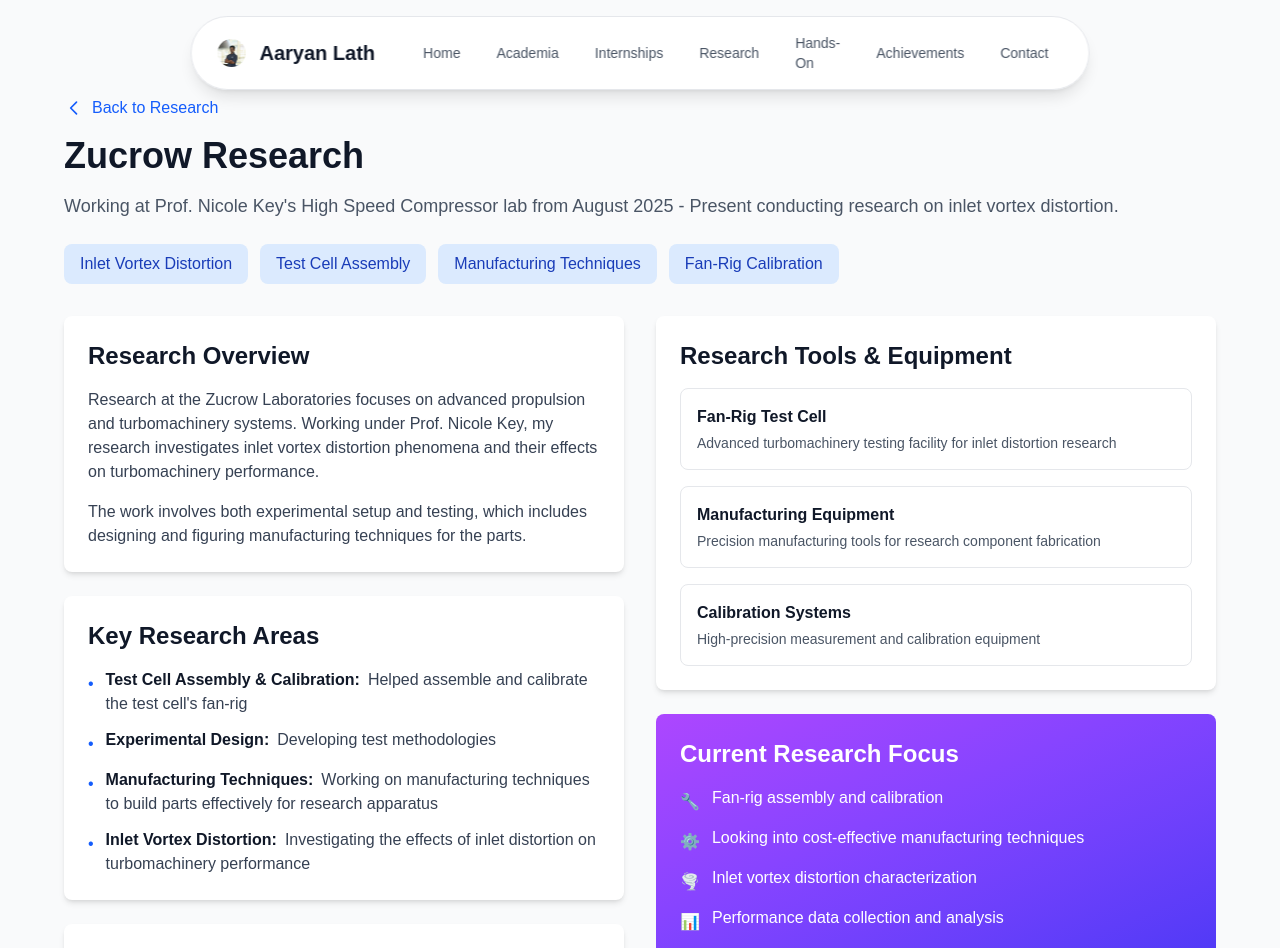
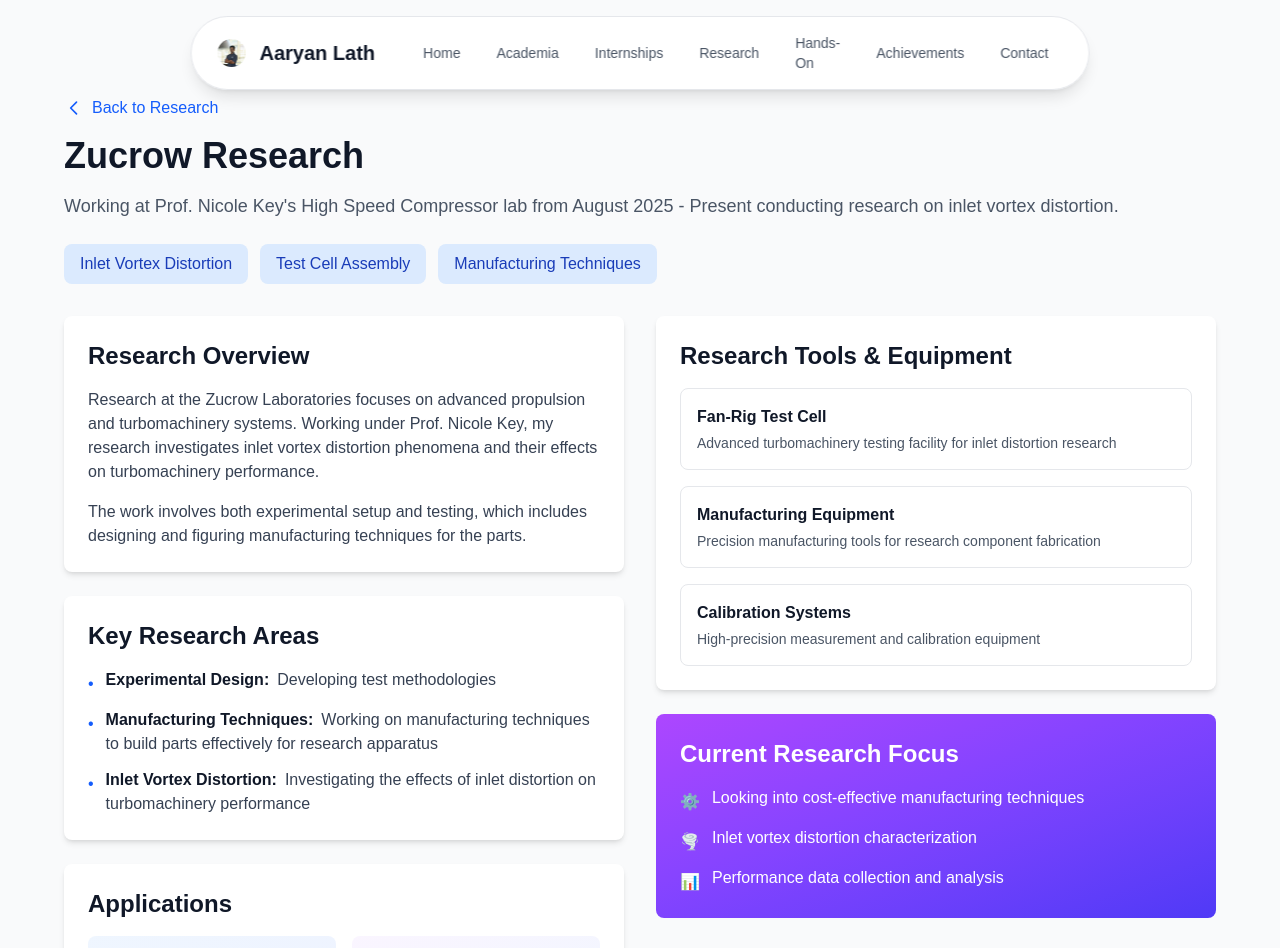
Before and after one commit to aaryan-lath/Personal-Website, a Next.js app: page /research/zucrow in a window 1280 px wide. Shown: the top 948 px of the page. Built offline with nearby package versions, Linux system fonts and the light colour scheme.

Commit message:
Finally Done

```diff
--- a/src/app/page.tsx
+++ b/src/app/page.tsx
@@ -634,7 +634,7 @@ export default function Home() {
               <div className="bg-white rounded-lg shadow-lg p-6">
                 <div className="flex flex-col sm:flex-row gap-4 justify-center mb-6">
                   <a
-                    href="/Aaryan-Lath_Resume.pdf"
+                    href="/Aaryan_Lath-Resume.pdf"
                     target="_blank"
                     rel="noopener noreferrer"
                     className="bg-blue-600 text-white px-6 py-3 rounded-lg font-medium hover:bg-blue-700 transition-colors inline-flex items-center justify-center"
@@ -645,7 +645,7 @@ export default function Home() {
                     Download Resume
                   </a>
                   <a
-                    href="/Aaryan-Lath_Resume.pdf"
+                    href="/Aaryan_Lath-Resume.pdf"
                     target="_blank"
                     rel="noopener noreferrer"
                     className="border-2 border-blue-600 text-blue-600 px-6 py-3 rounded-lg font-medium hover:bg-blue-50 transition-colors inline-flex items-center justify-center"
@@ -658,7 +658,7 @@ export default function Home() {
                 </div>
                 <div className="w-full h-[600px] border border-gray-300 rounded-lg overflow-hidden">
                   <iframe
-                    src="/Aaryan-Lath_Resume.pdf"
+                    src="/Aaryan_Lath-Resume.pdf"
                     className="w-full h-full"
                     title="Aaryan Lath Resume"
                   />
@@ -671,8 +671,8 @@ export default function Home() {
               <h3 className="text-2xl font-semibold text-gray-900 mb-6">Get In Touch</h3>
               <div className="bg-white rounded-lg shadow-lg p-8">
                 <p className="text-lg text-gray-600 mb-8 leading-relaxed">
-                  Interested in aerospace engineering collaboration or have questions about my work?
-                  I'd love to connect and discuss opportunities in aerospace innovation.
+                  Interested in hiring a dedicated, well-rounded professional whose ambitions never sleep?
+                  Have questions about my work or want to discuss opportunities? I'd love to connect.
                 </p>
 
                 <div className="space-y-4">
@@ -705,7 +705,7 @@ export default function Home() {
                       <span className="font-medium">Email:</span> aaryanlath05@gmail.com
                     </p>
                     <p>
-                      <span className="font-medium">Location:</span> West Lafayette, IN
+                      <span className="font-medium">Current Location:</span> West Lafayette, IN
                     </p>
                   </div>
                 </div>
--- a/src/app/research/zucrow/page.tsx
+++ b/src/app/research/zucrow/page.tsx
@@ -29,7 +29,6 @@ export default function ZucrowResearchPage() {
               <span className="px-4 py-2 bg-blue-100 text-blue-800 font-medium rounded-lg">Inlet Vortex Distortion</span>
               <span className="px-4 py-2 bg-blue-100 text-blue-800 font-medium rounded-lg">Test Cell Assembly</span>
               <span className="px-4 py-2 bg-blue-100 text-blue-800 font-medium rounded-lg">Manufacturing Techniques</span>
-              <span className="px-4 py-2 bg-blue-100 text-blue-800 font-medium rounded-lg">Fan-Rig Calibration</span>
             </div>
           </div>
 
@@ -54,13 +53,6 @@ export default function ZucrowResearchPage() {
               <div className="bg-white rounded-lg shadow-md p-6">
                 <h2 className="text-2xl font-semibold text-gray-900 mb-4">Key Research Areas</h2>
                 <ul className="space-y-3">
-                  <li className="flex items-start">
-                    <span className="text-blue-600 mr-3 mt-1">•</span>
-                    <div>
-                      <span className="font-semibold text-gray-900">Test Cell Assembly & Calibration:</span>
-                      <span className="text-gray-700 ml-2">Helped assemble and calibrate the test cell's fan-rig</span>
-                    </div>
-                  </li>
                     <li className="flex items-start">
                     <span className="text-blue-600 mr-3 mt-1">•</span>
                     <div>
@@ -126,10 +118,6 @@ export default function ZucrowResearchPage() {
               <div className="bg-gradient-to-br from-purple-500 to-indigo-600 rounded-lg p-6 text-white">
                 <h2 className="text-2xl font-semibold mb-4">Current Research Focus</h2>
                 <ul className="space-y-3">
-                  <li className="flex items-start">
-                    <span className="mr-3 mt-1">🔧</span>
-                    <span>Fan-rig assembly and calibration</span>
-                  </li>
                   <li className="flex items-start">
                     <span className="mr-3 mt-1">⚙️</span>
                     <span>Looking into cost-effective manufacturing techniques</span>
```
Also changed, not shown: 1 other file (tests, documents, lock files or other folders).
